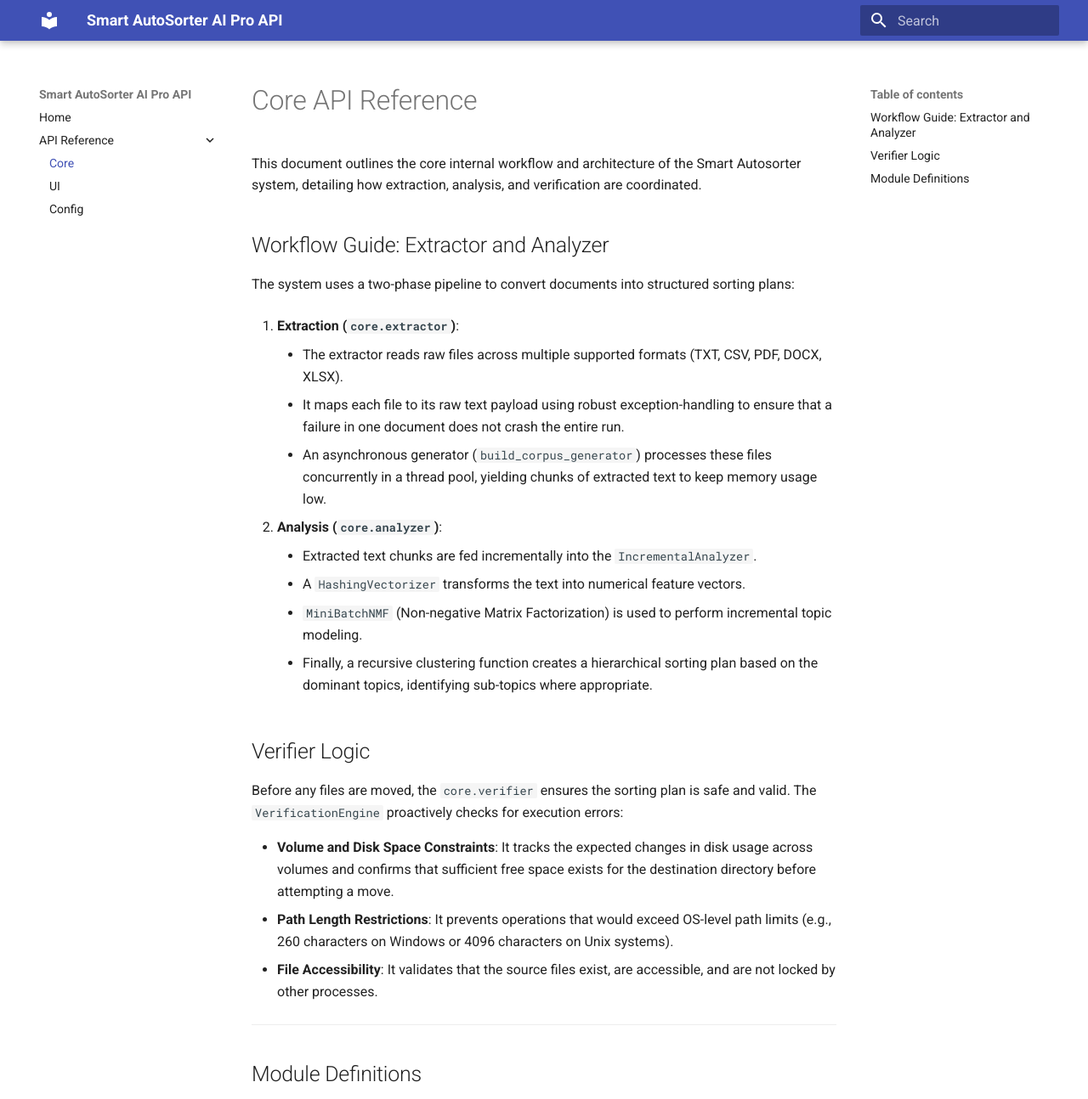
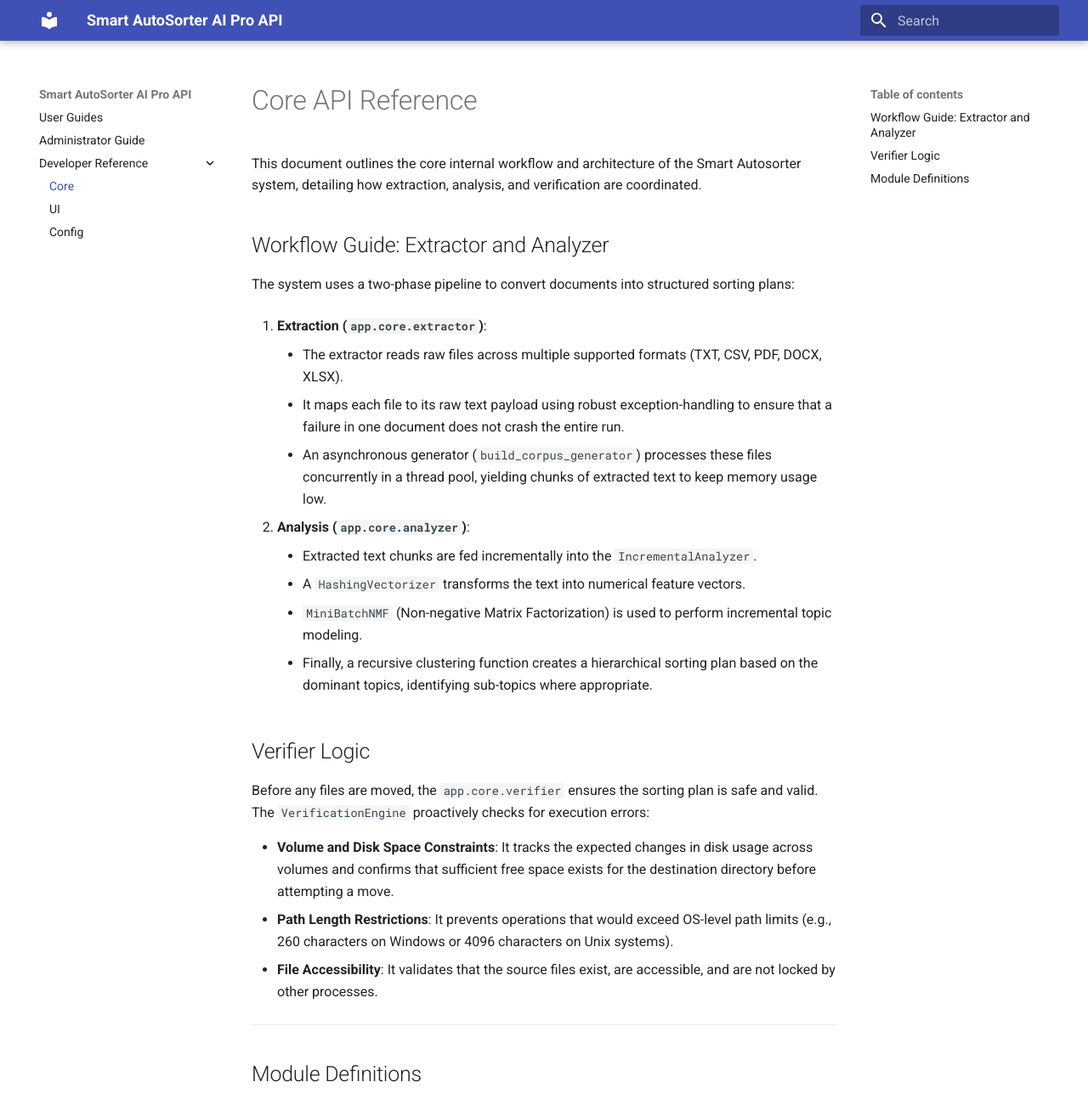
Before and after one commit to fderuiter/sortify, an MkDocs documentation site: the page built from docs/core.md, in a window 1280 px wide and 1400 px high, cut to the strip 0-1294 px from the top of the window. Shown: the whole strip at 85% size. Built offline with MkDocs 1.6.1 and Material for MkDocs 9.7.7, drawn with Linux system fonts in a browser that asks for light colours.

Commit message:
feat: implement user-centric documentation hub (#29)
- Reorganize MkDocs structure to prioritize User and Admin guides over API reference.
- Extract file format and limit logic from UI code into a dedicated User Guides markdown file.
- Replace static help modal in app.py with a webbrowser link pointing to the new documentation.
- Fix broken API module imports for mkdocstrings to successfully build the documentation.

Co-authored-by: Jules <jules@example.com>
Co-authored-by: Jules <jules@devbox.local>

```diff
--- a/docs/core.md
+++ b/docs/core.md
@@ -6,12 +6,12 @@ This document outlines the core internal workflow and architecture of the Smart
 
 The system uses a two-phase pipeline to convert documents into structured sorting plans:
 
-1. **Extraction (`core.extractor`)**:
+1. **Extraction (`app.core.extractor`)**:
     - The extractor reads raw files across multiple supported formats (TXT, CSV, PDF, DOCX, XLSX).
     - It maps each file to its raw text payload using robust exception-handling to ensure that a failure in one document does not crash the entire run.
     - An asynchronous generator (`build_corpus_generator`) processes these files concurrently in a thread pool, yielding chunks of extracted text to keep memory usage low.
 
-2. **Analysis (`core.analyzer`)**:
+2. **Analysis (`app.core.analyzer`)**:
     - Extracted text chunks are fed incrementally into the `IncrementalAnalyzer`.
     - A `HashingVectorizer` transforms the text into numerical feature vectors.
     - `MiniBatchNMF` (Non-negative Matrix Factorization) is used to perform incremental topic modeling.
@@ -19,7 +19,7 @@ The system uses a two-phase pipeline to convert documents into structured sortin
 
 ## Verifier Logic
 
-Before any files are moved, the `core.verifier` ensures the sorting plan is safe and valid. The `VerificationEngine` proactively checks for execution errors:
+Before any files are moved, the `app.core.verifier` ensures the sorting plan is safe and valid. The `VerificationEngine` proactively checks for execution errors:
 
 - **Volume and Disk Space Constraints**: It tracks the expected changes in disk usage across volumes and confirms that sufficient free space exists for the destination directory before attempting a move.
 - **Path Length Restrictions**: It prevents operations that would exceed OS-level path limits (e.g., 260 characters on Windows or 4096 characters on Unix systems).
@@ -29,7 +29,7 @@ Before any files are moved, the `core.verifier` ensures the sorting plan is safe
 
 ## Module Definitions
 
-::: core.extractor
-::: core.analyzer
-::: core.mover
-::: core.verifier
+::: app.core.extractor
+::: app.core.analyzer
+::: app.core.mover
+::: app.core.verifier
--- a/mkdocs.yml
+++ b/mkdocs.yml
@@ -12,8 +12,9 @@ plugins:
             show_root_heading: true
 
 nav:
-  - Home: index.md
-  - API Reference:
+  - User Guides: user_guide.md
+  - Administrator Guide: admin_guide.md
+  - Developer Reference:
     - Core: core.md
     - UI: ui.md
     - Config: config.md
```
Also changed, not shown: docs/admin_guide.md (added, +3 -0 lines), docs/config.md (+1 -1 lines), docs/index.md (deleted, +0 -5 lines), docs/ui.md (+1 -3 lines), docs/user_guide.md (added, +27 -0 lines), 1 other file.
